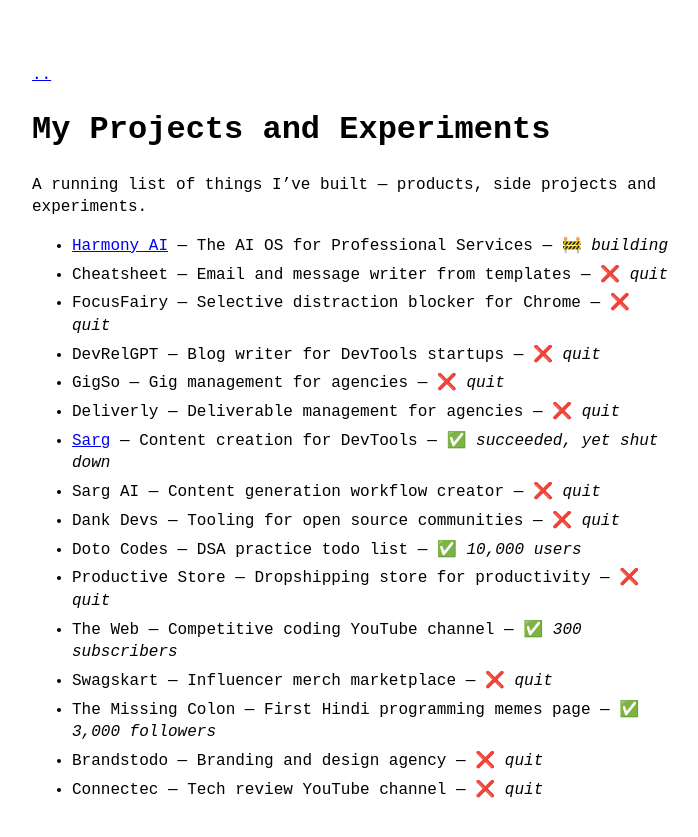
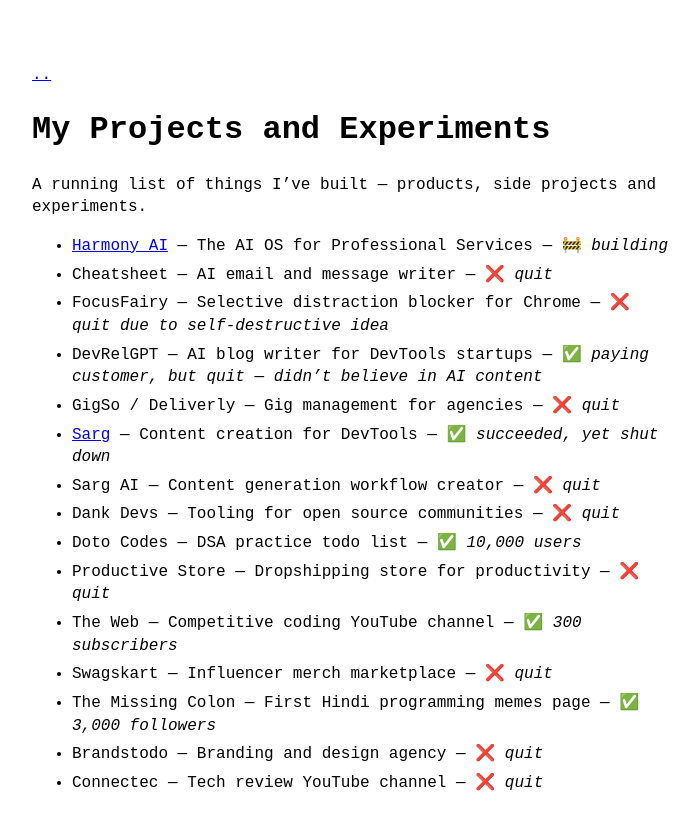
Before and after one commit to vishalvibes/vishalvibes.github.io, a Jekyll site: the page built from projects.md, in a window 1280 px wide. Shown: the top 837 px of the page, without its empty margins (288-986 px from the left). Built offline with Jekyll 4.4.1, drawn with Linux system fonts in a browser that asks for light colours.

Commit message:
Refine project descriptions and outcomes
Co-Authored-By: Claude Opus 4.8 (1M context) <noreply@anthropic.com>

```diff
--- a/projects.md
+++ b/projects.md
@@ -10,11 +10,10 @@ permalink: /projects
 A running list of things I've built — products, side projects and experiments.
 
 - [Harmony AI](https://getharmony.ai) — The AI OS for Professional Services — 🚧 *building*
-- Cheatsheet — Email and message writer from templates — ❌ *quit*
-- FocusFairy — Selective distraction blocker for Chrome — ❌ *quit*
-- DevRelGPT — Blog writer for DevTools startups — ❌ *quit*
-- GigSo — Gig management for agencies — ❌ *quit*
-- Deliverly — Deliverable management for agencies — ❌ *quit*
+- Cheatsheet — AI email and message writer — ❌ *quit*
+- FocusFairy — Selective distraction blocker for Chrome — ❌ *quit due to self-destructive idea*
+- DevRelGPT — AI blog writer for DevTools startups — ✅ *paying customer, but quit — didn't believe in AI content*
+- GigSo / Deliverly — Gig management for agencies — ❌ *quit*
 - [Sarg](https://sarg.io) — Content creation for DevTools — ✅ *succeeded, yet shut down*
 - Sarg AI — Content generation workflow creator — ❌ *quit*
 - Dank Devs — Tooling for open source communities — ❌ *quit*
```
